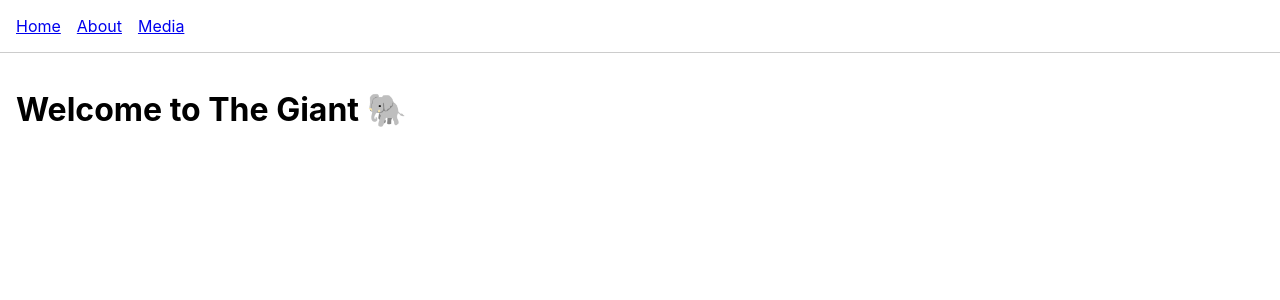
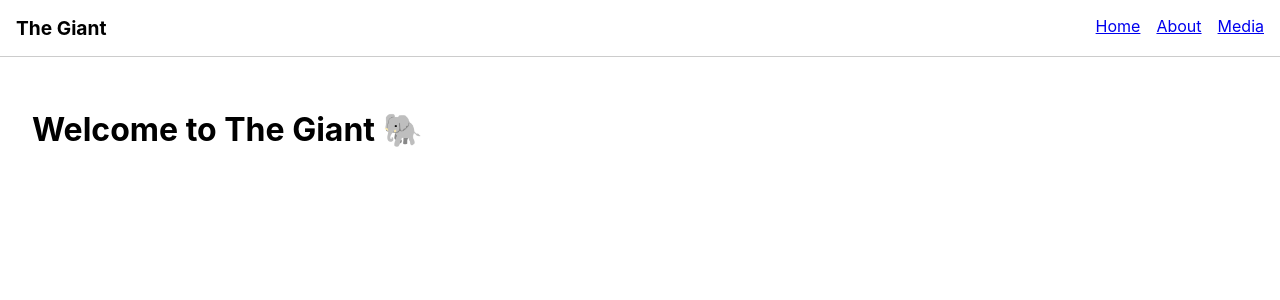
Before and after one commit to Ed-Radcliffe/thegiant, a React (Create React App) app in the folder frontend/: page / in a window 1280 px wide. Shown: the top 300 px of the page. Built offline with nearby package versions, Linux system fonts and the light colour scheme.

Commit message:
Move navbar code to separate componant file. Add layout componant.

```diff
--- a/frontend/src/App.js
+++ b/frontend/src/App.js
@@ -1,27 +1,18 @@
 import React from "react";
-import { BrowserRouter as Router, Routes, Route, Link } from "react-router-dom";
+import { BrowserRouter as Router, Routes, Route } from "react-router-dom";
 import Home from "./pages/Home";
 import About from "./pages/About";
 import Media from "./pages/Media";
+import Layout from "./components/Layout";
 
 function App() {
   return (
     <Router>
-      <div>
-        <nav style={{ padding: "1rem", borderBottom: "1px solid #ccc" }}>
-          <Link to="/" style={{ marginRight: "1rem" }}>Home</Link>
-          <Link to="/about" style={{ marginRight: "1rem" }}>About</Link>
-          <Link to="/media">Media</Link>
-        </nav>
-
-        <div style={{ padding: "1rem" }}>
-          <Routes>
-            <Route path="/" element={<Home />} />
-            <Route path="/about" element={<About />} />
-            <Route path="/media" element={<Media />} />
-          </Routes>
-        </div>
-      </div>
+      <Routes>
+        <Route path="/" element={<Layout><Home /></Layout>} />
+        <Route path="/about" element={<Layout><About /></Layout>} />
+        <Route path="/media" element={<Layout><Media /></Layout>} />
+      </Routes>
     </Router>
   );
 }
--- /dev/null
+++ b/frontend/src/components/Layout.js
@@ -0,0 +1,14 @@
+import Navbar from "./Navbar";
+
+
+function Layout({ children }) {
+  return (
+    <>
+      <Navbar />
+      <main style={{ padding: "2rem", minHeight: "70vh" }}>{children}</main>
+
+    </>
+  );
+}
+
+export default Layout;
--- /dev/null
+++ b/frontend/src/components/Navbar.js
@@ -0,0 +1,18 @@
+import { Link } from "react-router-dom";
+
+function Navbar() {
+  return (
+    <nav style={{ padding: "1rem", borderBottom: "1px solid #ccc", display: "flex", justifyContent: "space-between" }}>
+      <div style={{ fontWeight: "bold", fontSize: "1.2rem" }}>
+        The Giant
+      </div>
+      <div>
+        <Link to="/" style={{ marginRight: "1rem" }}>Home</Link>
+        <Link to="/about" style={{ marginRight: "1rem" }}>About</Link>
+        <Link to="/media">Media</Link>
+      </div>
+    </nav>
+  );
+}
+
+export default Navbar;
```
